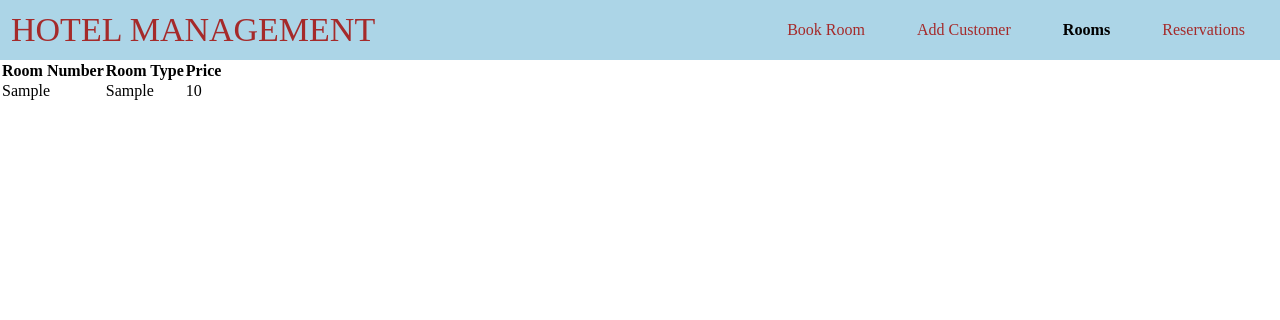
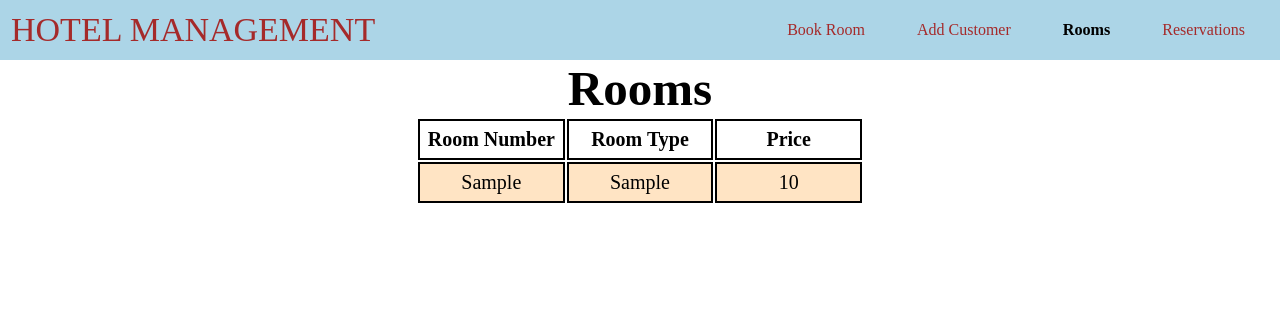
Before and after one commit to Nikhil-002/Hotel-Management-System, a PHP site: page /Rooms.php in a window 1280 px wide. Shown: the top 320 px of the page. Run offline with PHP 8.4, Linux system fonts and the light colour scheme; tables that the repository leaves empty or names only in its code hold one stand-in row (values such as "Sample post").

Commit message:
room css

```diff
--- a/Rooms.php
+++ b/Rooms.php
@@ -46,7 +46,8 @@
         </li>
       </ul>
     </nav>
-
+    <div class="container2">
+    <h1><b> Rooms</b></h1>
     <table>
       <tr>
     <th>Room Number</th>
@@ -63,5 +64,6 @@
       }
       ?>
     </table>
+    </div>
 </body>
 </html>
--- a/style.css
+++ b/style.css
@@ -90,3 +90,24 @@ a {
 textarea{
   height: 44px;
 }
+h1{
+  text-align: center;
+  font-size: 49px;
+}
+table{
+  margin: auto;
+}
+th{
+  width: 33%;
+  border: 2px solid black;
+  font-size: 20px;
+  padding: 7px;
+}
+td{
+  width: 33%;
+  border: 2px solid black;
+  font-size: 20px;
+  padding: 7px;
+  text-align: center;
+  background-color: bisque;
+}
```
